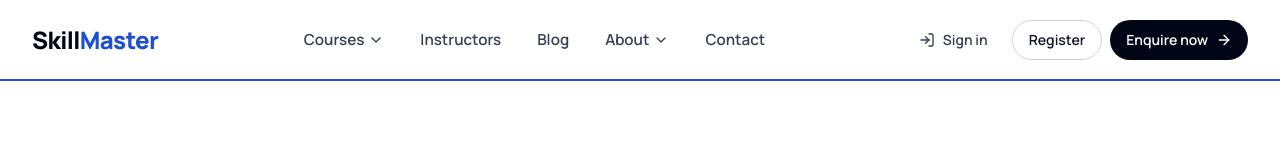
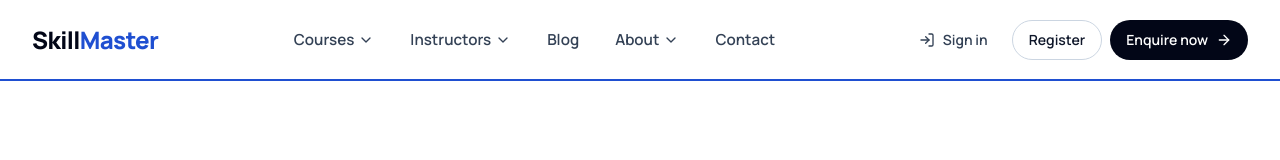
Before and after one commit to Aman-0402/SkillMaster, a React (Vite) app: page / in a window 1280 px wide. Shown: the top 160 px of the page. Built offline with nearby package versions, Linux system fonts and the light colour scheme.

Commit message:
Add Instructors dropdown

```diff
--- a/src/components/navbar.tsx
+++ b/src/components/navbar.tsx
@@ -20,6 +20,9 @@ import {
   Menu,
   Monitor,
   Server,
+  Star,
+  UserPlus,
+  Users,
   X,
   type LucideIcon,
 } from "lucide-react";
@@ -39,6 +42,15 @@ const GROUPS: NavGroup[] = [
     ],
   },
   {
+    key: "instructors",
+    label: "Instructors",
+    items: [
+      { title: "All instructors", desc: "Meet everyone teaching on SkillMaster", to: "/instructors", Icon: Users },
+      { title: "Become an instructor", desc: "Apply to teach and share your skills", to: "/instructors/join", Icon: UserPlus },
+      { title: "Top rated", desc: "Our highest-rated instructors", to: "/instructors/top", Icon: Star },
+    ],
+  },
+  {
     key: "about",
     label: "About",
     items: [
@@ -53,7 +65,7 @@ type TopEntry = { type: "link"; label: string; to: string } | { type: "group"; k
 
 const TOP: TopEntry[] = [
   { type: "group", key: "courses" },
-  { type: "link", label: "Instructors", to: "/instructors" },
+  { type: "group", key: "instructors" },
   { type: "link", label: "Blog", to: "/blog" },
   { type: "group", key: "about" },
   { type: "link", label: "Contact", to: "/contact" },
@@ -66,6 +78,13 @@ const PROMO: Record<string, { eyebrow: string; title: string; text: string; to:
     text: "Frontend, Backend, Data Analyst and AI courses in one place.",
     to: "/courses",
     cta: "Browse all courses",
+  },
+  instructors: {
+    eyebrow: "Teach with us",
+    title: "Learn from working professionals",
+    text: "Meet our instructors, or apply to join them.",
+    to: "/instructors",
+    cta: "See instructors",
   },
   about: {
     eyebrow: "Who we are",
```
Also changed, not shown: 1 other file (tests, documents, lock files or other folders).
